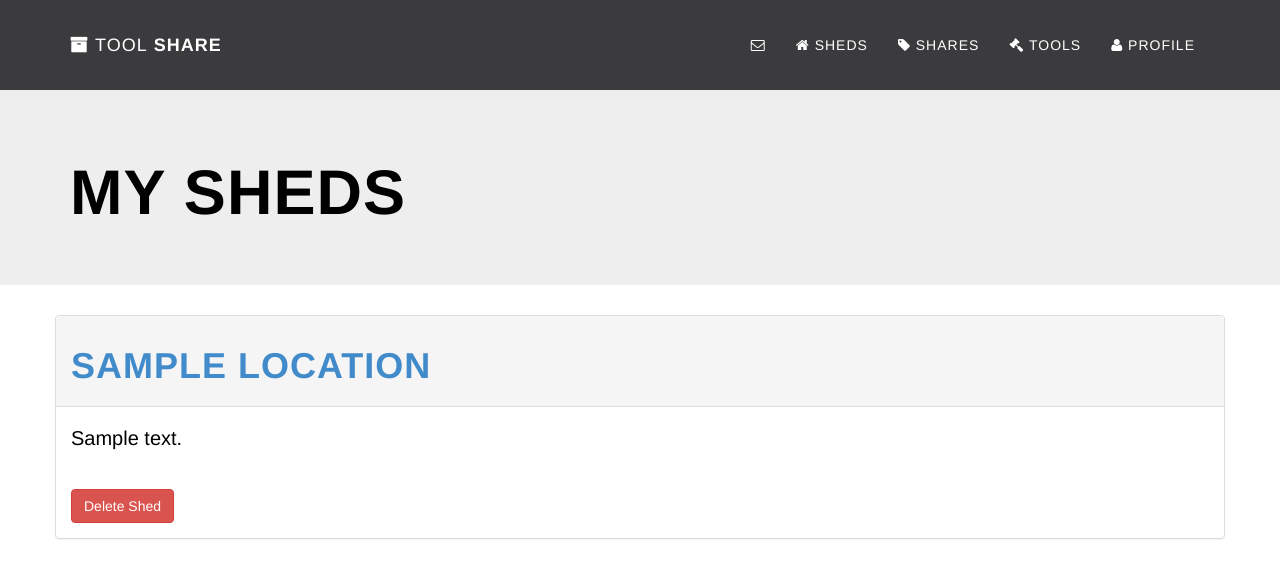
After one commit to a240/toolshare, a Django app: a page that uses sharetools/templates/base.html in a window 1280 px wide. The commit adds this page. Shown: the top 578 px of the page. Run offline with Django 3.2, Linux system fonts and the light colour scheme; a user stored in the database is signed in; tables that the repository leaves empty hold one stand-in row (values such as "Sample post"); some libraries are stand-ins or nearby versions.

Commit message:
Added the my sheds and my tools views

```diff
--- a/sharetools/templates/base.html
+++ b/sharetools/templates/base.html
@@ -36,13 +36,13 @@
                         <a href=""><i class="fa fa-envelope-o"></i></a>
                     </li>
                     <li>
-                        <a href=""><i class="fa fa-home"></i> Sheds</a>
+                        <a href="{% url 'sharetools.views.my_sheds_view' %}"><i class="fa fa-home"></i> Sheds</a>
                     </li>
                     <li>
                         <a href=""><i class="fa fa-tag"></i> Shares</a>
                     </li>
                     <li>
-                        <a href=""><i class="fa fa-gavel"></i> Tools</a>
+                        <a href="{% url 'sharetools.views.my_tools_view' %}"><i class="fa fa-gavel"></i> Tools</a>
                     </li>
                     <li class="dropdown">
                         <a href="/profile" class="dropdown-toggle" data-toggle="dropdown"><i class="fa fa-user"></i> Profile</a>
--- /dev/null
+++ b/sharetools/templates/base_mySheds.html
@@ -0,0 +1,32 @@
+{% extends "base.html" %}
+
+{% block title %}TS - My Sheds{% endblock %}
+
+{% block content %}
+<div class="jumbotron">
+	<div class="container">
+		<h1>My Sheds</h1>
+	</div>
+</div>
+<div class="container">
+	{% if shedLocations %}
+	{% for shedLocation in shedLocations %}
+		<div class="row panel panel-default">
+			<div class="panel-heading"><a href="{% url 'sharetools.views.shed_view' shedLocation.id %}"><h1>{{ shedLocation.name }}</h1></a></div>
+			<div class="panel-body">
+				<p>{{ shedLocation.description }}</p>
+				<div class="btn-group">
+					{% if shedLocation.owner == user %}
+					<button type="button" class="btn btn-danger">Delete Shed</button>
+					{% endif %}
+				</div>
+			</div>
+		</div>
+	{% endfor %}
+	{% else %}
+		<div class="well well-lg">
+			<p class="text-center">You have no sheds :(</p>
+		</div>
+	{% endif %}
+</div>
+{% endblock %}
--- a/sharetools/views.py
+++ b/sharetools/views.py
@@ -54,7 +54,7 @@ def register_view(request):
 			user_form = UserForm(request.POST)
 			# @TODO Check if the user already exist and post good errors
 			if user_form.is_valid():
-				user = user_from.save(commit=false)
+				user = user_from.save()
 				# if User.objects.filter(username=user.username, email.user.email).exists():
 				profile = UserProfile()
 				profile.user = user
@@ -79,7 +79,6 @@ def profile_view(request, user_id):
 	return HttpResponse(template.render(context))
 
 
-
 def shed_view(request, shed_id):
 	shedLocation = get_object_or_404(Location, pk=shed_id)
 	assets = Asset.objects.filter(location=shedLocation)
@@ -90,5 +89,22 @@ def shed_view(request, shed_id):
 	})
 	return HttpResponse(template.render(context))
 
+def my_sheds_view(request):
+	shedLocations = Location.objects.filter(owner=request.user)
+	template = loader.get_template('base_mySheds.html')
+	context = RequestContext(request, {
+		'shedLocations': shedLocations,
+	})
+	return HttpResponse(template.render(context))
+
+
+def my_tools_view(request):
+	assets = Asset.objects.filter(owner=request.user)
+	template = loader.get_template('base_myTools.html')
+	context = RequestContext(request, {
+		'assets': assets,
+	})
+	return HttpResponse(template.render(context))
+
 def tool_view(request, id):
 	return HttpResponse("Tool page." + id)
--- a/toolsharesite/urls.py
+++ b/toolsharesite/urls.py
@@ -13,8 +13,10 @@ urlpatterns = patterns('',
 	url(r'^register/$', views.register_view, name='register'),
 	url(r'^login/$', views.login_view, name='login'),
 	url(r'^logout/$', views.logout_view, name='logout'),
-	url(r'^shed/(\d+)$', views.shed_view, name='shed'),
-	url(r'^tool/(\d+)$', views.tool_view, name='tool'),
-	url(r'^profile/(\D+)$', views.profile_view, name='tool'),
+	url(r'^sheds/$', views.my_sheds_view, name='mySheds'),
+	url(r'^sheds/(\d+)$', views.shed_view, name='shed'),
+	url(r'^tools/$', views.my_tools_view, name='myTools'),
+	url(r'^tools/(\d+)$', views.tool_view, name='tool'),
+	url(r'^profile/(\D+)$', views.profile_view, name='profile'),
     url(r'^$', views.index_view, name='index'),
 )
```
Also changed, not shown: sharetools/templates/base_myTools.html (added, +43 -0 lines).
